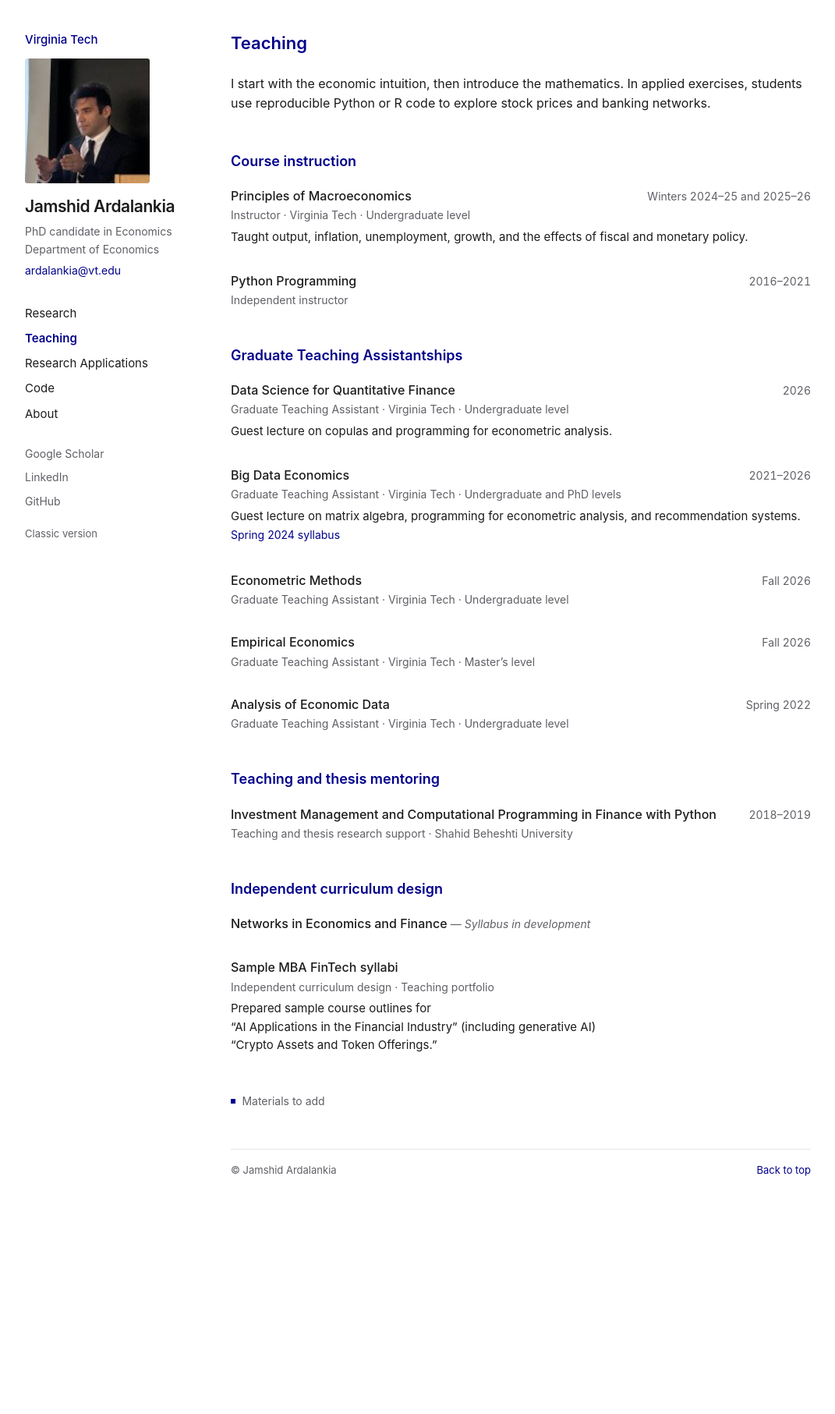
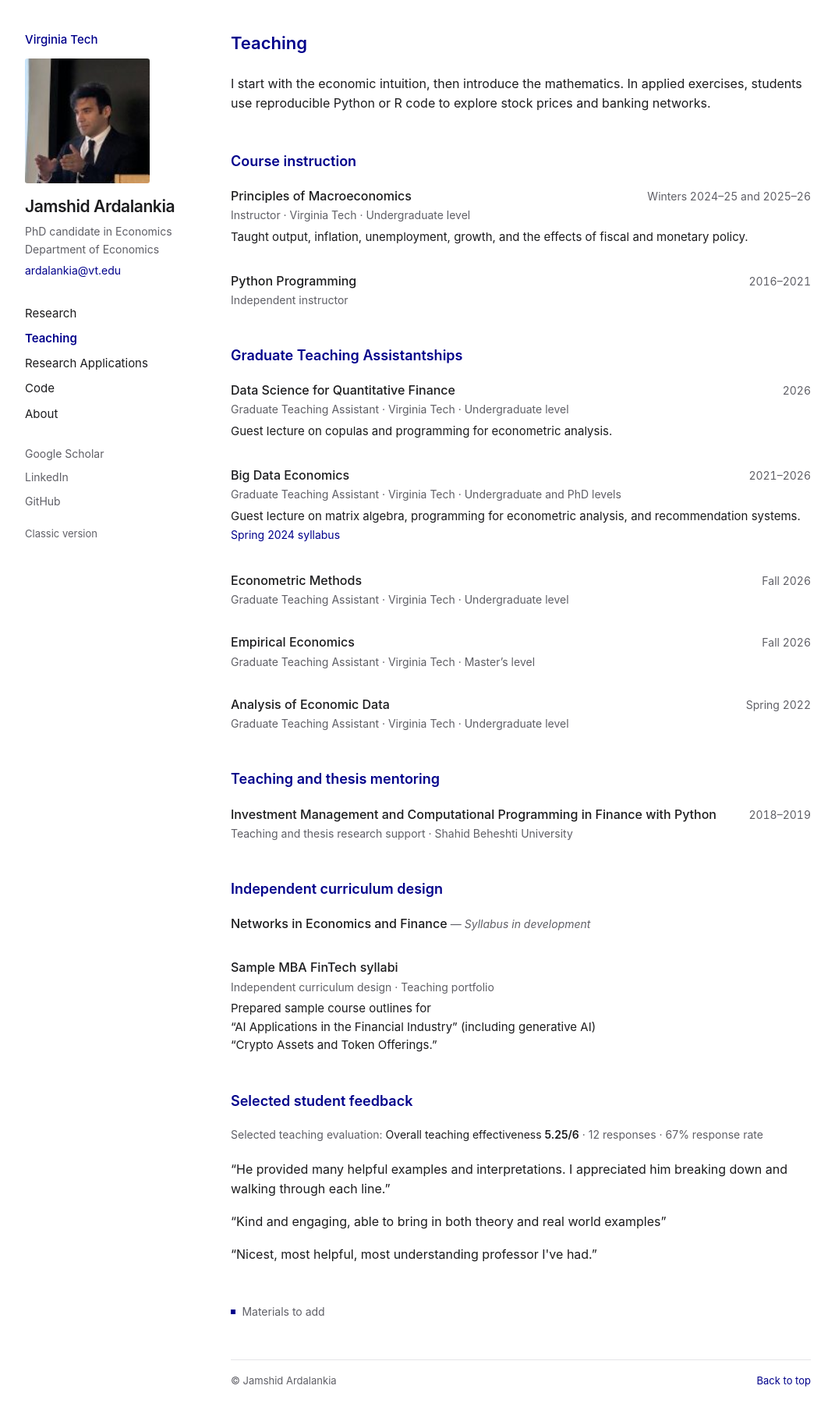
Before and after one commit to jamshidardalankia/jamshidardalankia.github.io, a Jekyll site: the page built from modern/teaching/index.html, in a window 1280 px wide. Shown: the whole page at 78% size, without its empty margins (104-1175 px from the left). Built offline with Jekyll 4.4.1, drawn with Linux system fonts in a browser that asks for light colours; before the commit the page ends 1543 px from its top, so only the background shows below that.

Commit message:
Add selected teaching feedback and evaluation result

```diff
--- a/modern/about/index.html
+++ b/modern/about/index.html
@@ -12,7 +12,7 @@ layout: academic-page
   <meta http-equiv="Content-Security-Policy" content="script-src 'none'; connect-src 'none'; object-src 'none'; base-uri 'none'; form-action 'none'">
   <title>About | Jamshid Ardalankia</title>
   <link rel="icon" type="image/svg+xml" href="../favicon.svg">
-  <link rel="stylesheet" href="../styles.css?v=536d85890185">
+  <link rel="stylesheet" href="../styles.css?v=d841cacc4aec">
 </head>
 <body class="modern-site" id="top">
   <a class="skip-link" href="#main">Skip to content</a>
--- a/modern/code/index.html
+++ b/modern/code/index.html
@@ -12,7 +12,7 @@ layout: academic-page
   <meta http-equiv="Content-Security-Policy" content="script-src 'none'; connect-src 'none'; object-src 'none'; base-uri 'none'; form-action 'none'">
   <title>Code | Jamshid Ardalankia</title>
   <link rel="icon" type="image/svg+xml" href="../favicon.svg">
-  <link rel="stylesheet" href="../styles.css?v=536d85890185">
+  <link rel="stylesheet" href="../styles.css?v=d841cacc4aec">
 </head>
 <body class="modern-site" id="top">
   <a class="skip-link" href="#main">Skip to content</a>
--- a/modern/index.html
+++ b/modern/index.html
@@ -12,7 +12,7 @@ layout: academic-page
   <meta http-equiv="Content-Security-Policy" content="script-src 'none'; connect-src 'none'; object-src 'none'; base-uri 'none'; form-action 'none'">
   <title>Research | Jamshid Ardalankia</title>
   <link rel="icon" type="image/svg+xml" href="./favicon.svg">
-  <link rel="stylesheet" href="./styles.css?v=536d85890185">
+  <link rel="stylesheet" href="./styles.css?v=d841cacc4aec">
 </head>
 <body class="modern-site" id="top">
   <a class="skip-link" href="#main">Skip to content</a>
--- a/modern/research-applications/index.html
+++ b/modern/research-applications/index.html
@@ -12,7 +12,7 @@ layout: academic-page
   <meta http-equiv="Content-Security-Policy" content="script-src 'none'; connect-src 'none'; object-src 'none'; base-uri 'none'; form-action 'none'">
   <title>Research Applications | Jamshid Ardalankia</title>
   <link rel="icon" type="image/svg+xml" href="../favicon.svg">
-  <link rel="stylesheet" href="../styles.css?v=536d85890185">
+  <link rel="stylesheet" href="../styles.css?v=d841cacc4aec">
 </head>
 <body class="modern-site" id="top">
   <a class="skip-link" href="#main">Skip to content</a>
--- a/modern/styles.css
+++ b/modern/styles.css
@@ -66,6 +66,12 @@ a:hover { text-decoration: underline; }
 .description { font-size: .9375rem; line-height: 1.55; }
 .fact-note { font-size: .875rem; }
 .syllabi-description span { display: block; }
+.student-feedback .evaluation-result { font-size: .875rem; line-height: 1.6; }
+.evaluation-label, .evaluation-meta { color: var(--muted); }
+.evaluation-result strong { font-weight: 600; white-space: nowrap; }
+.student-quotes { margin-top: 1.25rem; }
+.student-quotes blockquote { margin: 0; font-size: 1rem; line-height: 1.6; }
+.student-quotes blockquote + blockquote { margin-top: 1rem; }
 .chapters { margin-top: 2rem; }
 .chapters > .label { color: var(--accent); font-size: 1rem; font-weight: 600; margin-bottom: .8rem; }
 summary { width: fit-content; max-width: 100%; padding-block: .12rem; color: var(--accent); font-size: .875rem; cursor: pointer; }
--- a/modern/teaching/index.html
+++ b/modern/teaching/index.html
@@ -12,7 +12,7 @@ layout: academic-page
   <meta http-equiv="Content-Security-Policy" content="script-src 'none'; connect-src 'none'; object-src 'none'; base-uri 'none'; form-action 'none'">
   <title>Teaching | Jamshid Ardalankia</title>
   <link rel="icon" type="image/svg+xml" href="../favicon.svg">
-  <link rel="stylesheet" href="../styles.css?v=536d85890185">
+  <link rel="stylesheet" href="../styles.css?v=d841cacc4aec">
 </head>
 <body class="modern-site" id="top">
   <a class="skip-link" href="#main">Skip to content</a>
@@ -60,10 +60,19 @@ layout: academic-page
 <article class="course"><div class="course-heading"><h3>Sample MBA FinTech syllabi</h3></div><p class="byline">Independent curriculum design · Teaching portfolio</p><p class="description syllabi-description"><span>Prepared sample course outlines for</span> <span>“AI Applications in the Financial Industry” (including generative AI)</span> <span>“Crypto Assets and Token Offerings.”</span></p></article>
 </section>
 
+<section class="teaching-group student-feedback" aria-labelledby="teach-feedback">
+<h2 class="label" id="teach-feedback">Selected student feedback</h2>
+<p class="evaluation-result"><span class="evaluation-label">Selected teaching evaluation:</span> Overall teaching effectiveness <strong>5.25/6</strong> <span class="evaluation-meta">· 12 responses · 67% response rate</span></p>
+<div class="student-quotes">
+<blockquote><p>“He provided many helpful examples and interpretations. I appreciated him breaking down and walking through each line.”</p></blockquote>
+<blockquote><p>“Kind and engaging, able to bring in both theory and real world examples”</p></blockquote>
+<blockquote><p>“Nicest, most helpful, most understanding professor I've had.”</p></blockquote>
+</div>
+</section>
 <!-- PROFILE TEACHING END -->
     </section>
       </main>
-      <details class="completion-checklist"><summary><span class="missing-square" aria-hidden="true"></span>Materials to add</summary><ul><li><span>Higher-resolution portrait</span><p>Replace the current 126 × 128 pixel image with an approved portrait of at least 600 × 600 pixels.</p></li><li><span>Teaching evaluation summary</span><p>Add an exact, anonymous student quote with its course and term, or a rating with its scale and number of responses.</p></li></ul></details>
+      <details class="completion-checklist"><summary><span class="missing-square" aria-hidden="true"></span>Materials to add</summary><ul><li><span>Higher-resolution portrait</span><p>Replace the current 126 × 128 pixel image with an approved portrait of at least 600 × 600 pixels.</p></li></ul></details>
       <footer class="site-footer"><span>© Jamshid Ardalankia</span><a href="#top">Back to top</a></footer>
     </div>
   </div>
```
Also changed, not shown: scripts/build-modern.py (+11 -2 lines), scripts/modern-layout.md (+13 -2 lines).
